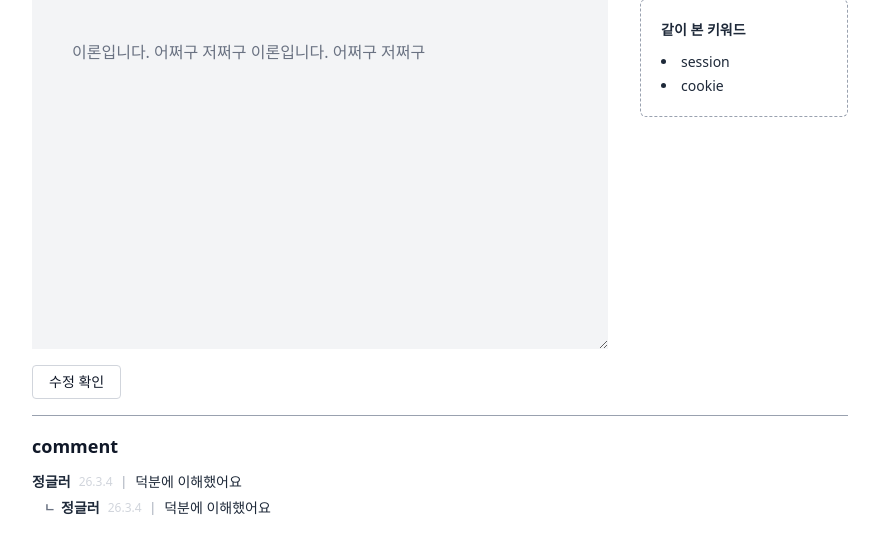
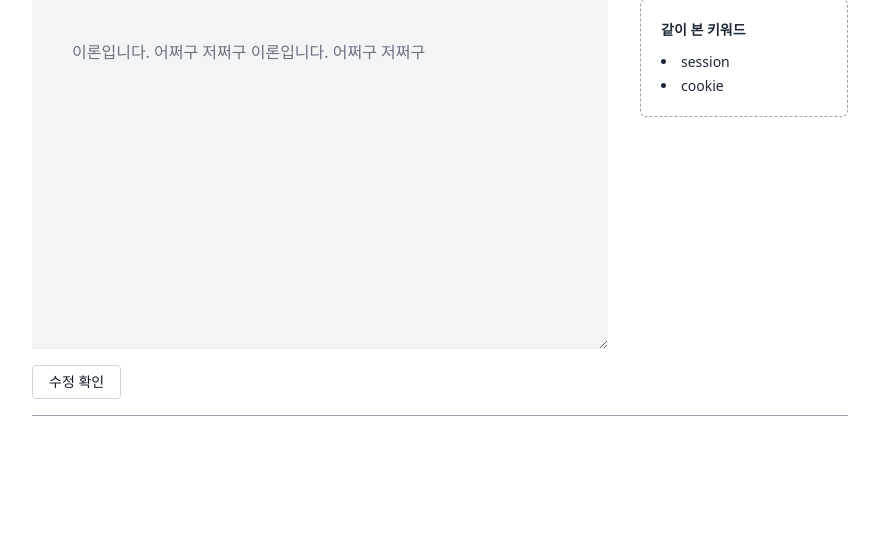
Before and after one commit to KJ-0th-Team2/Main, a Flask app: page /update in a window 1280 px wide. Shown: the part 197-751 px from the top of the page, without its empty margins (200-1079 px from the left). Run offline with Flask 3, Linux system fonts and the light colour scheme.

Commit message:
update delete comment

```diff
--- a/templates/update.html
+++ b/templates/update.html
@@ -48,26 +48,7 @@
 
     <hr class="border-gray-400 my-4" />
 
-    <div>
-      <h2 class="text-lg font-bold mb-3">comment</h2>
 
-      <div class="space-y-1.5">
-        <div class="flex items-center text-sm">
-          <span class="font-bold text-gray-800">정글러</span>
-          <span class="text-gray-300 text-xs ml-2 font-medium">26.3.4</span>
-          <span class="text-gray-400 mx-2 text-xs">|</span>
-          <span class="text-gray-800">덕분에 이해했어요</span>
-        </div>
-
-        <div class="flex items-center text-sm ml-3">
-          <span class="text-gray-500 mr-1.5 text-xs font-bold">ㄴ</span>
-          <span class="font-bold text-gray-800">정글러</span>
-          <span class="text-gray-300 text-xs ml-2 font-medium">26.3.4</span>
-          <span class="text-gray-400 mx-2 text-xs">|</span>
-          <span class="text-gray-800">덕분에 이해했어요</span>
-        </div>
-      </div>
-    </div>
   </div>
 </body>
 
```
